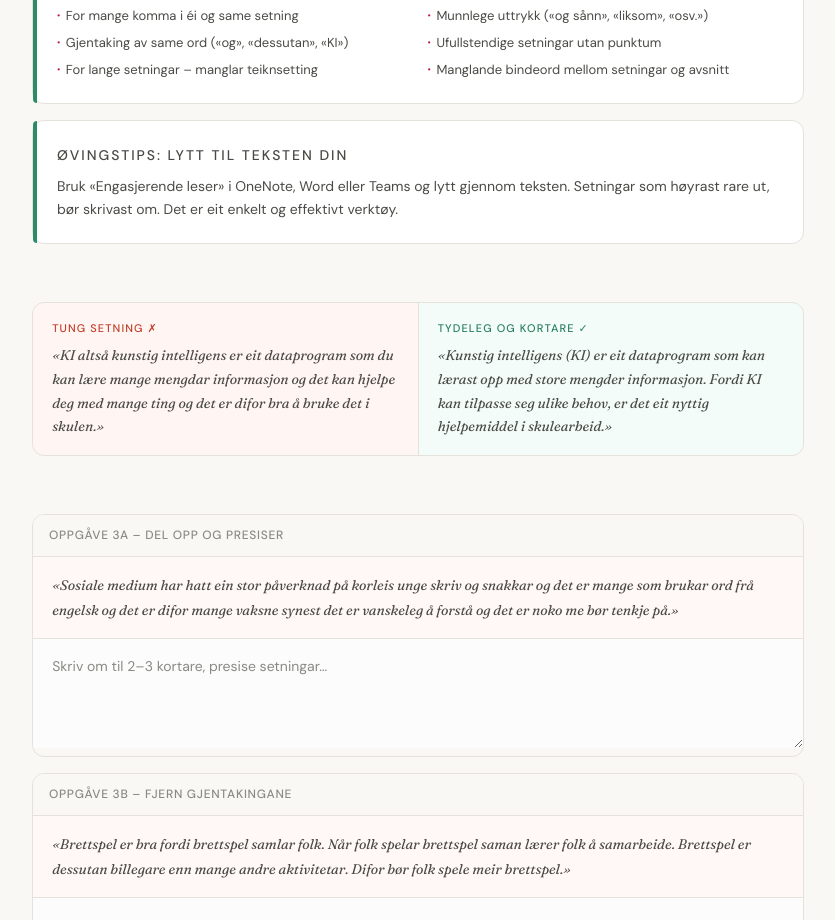
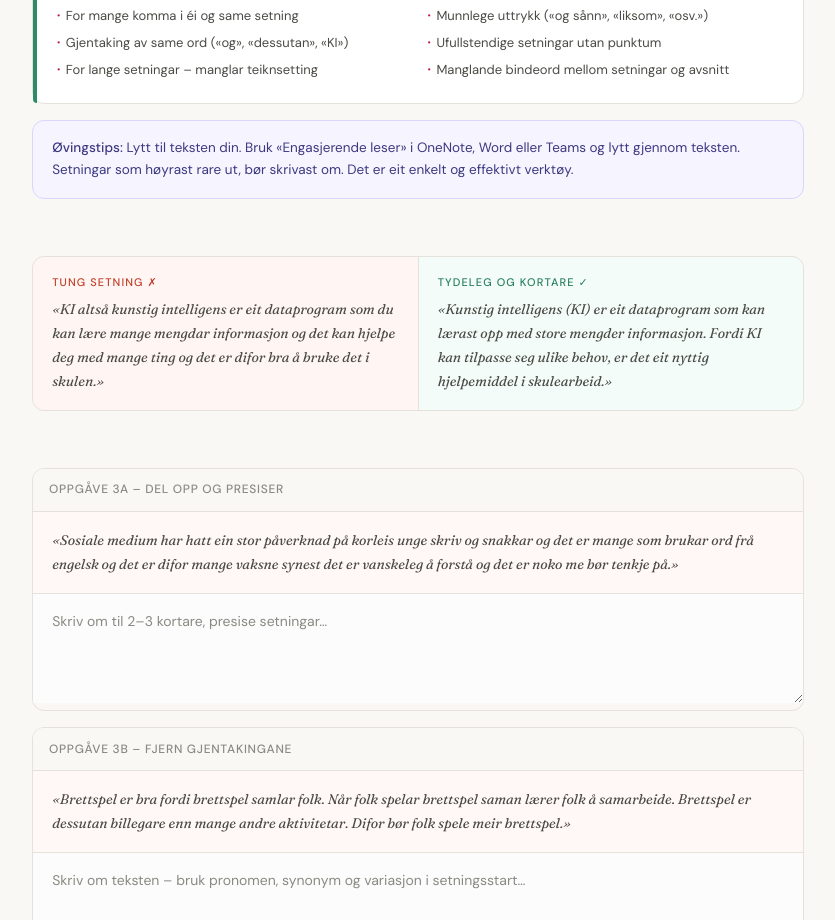
Before and after one commit to LektorTorrkvist/norsklaben, a plain HTML site: page index.html in a window 1280 px wide. Shown: the part 4222-5142 px from the top of the page, without its empty margins (222-1057 px from the left). Drawn offline with Linux system fonts and the light colour scheme.

Commit message:
Update index

```diff
--- a/index.html
+++ b/index.html
@@ -293,10 +293,7 @@
         <div style="font-size:13px;color:var(--ink2);line-height:1.7;display:flex;gap:6px;align-items:flex-start"><span style="color:#be185d;font-weight:700;flex-shrink:0">·</span>Manglande bindeord mellom setningar og avsnitt</div>
       </div>
     </div>
-    <div class="card">
-      <p class="card-label">Øvingstips: Lytt til teksten din</p>
-      <p>Bruk «Engasjerende leser» i OneNote, Word eller Teams og lytt gjennom teksten. Setningar som høyrast rare ut, bør skrivast om. Det er eit enkelt og effektivt verktøy.</p>
-    </div>
+    <div class="tip"><strong>Øvingstips:</strong> Lytt til teksten din. Bruk «Engasjerende leser» i OneNote, Word eller Teams og lytt gjennom teksten. Setningar som høyrast rare ut, bør skrivast om. Det er eit enkelt og effektivt verktøy.</div>
 
 
 
```
